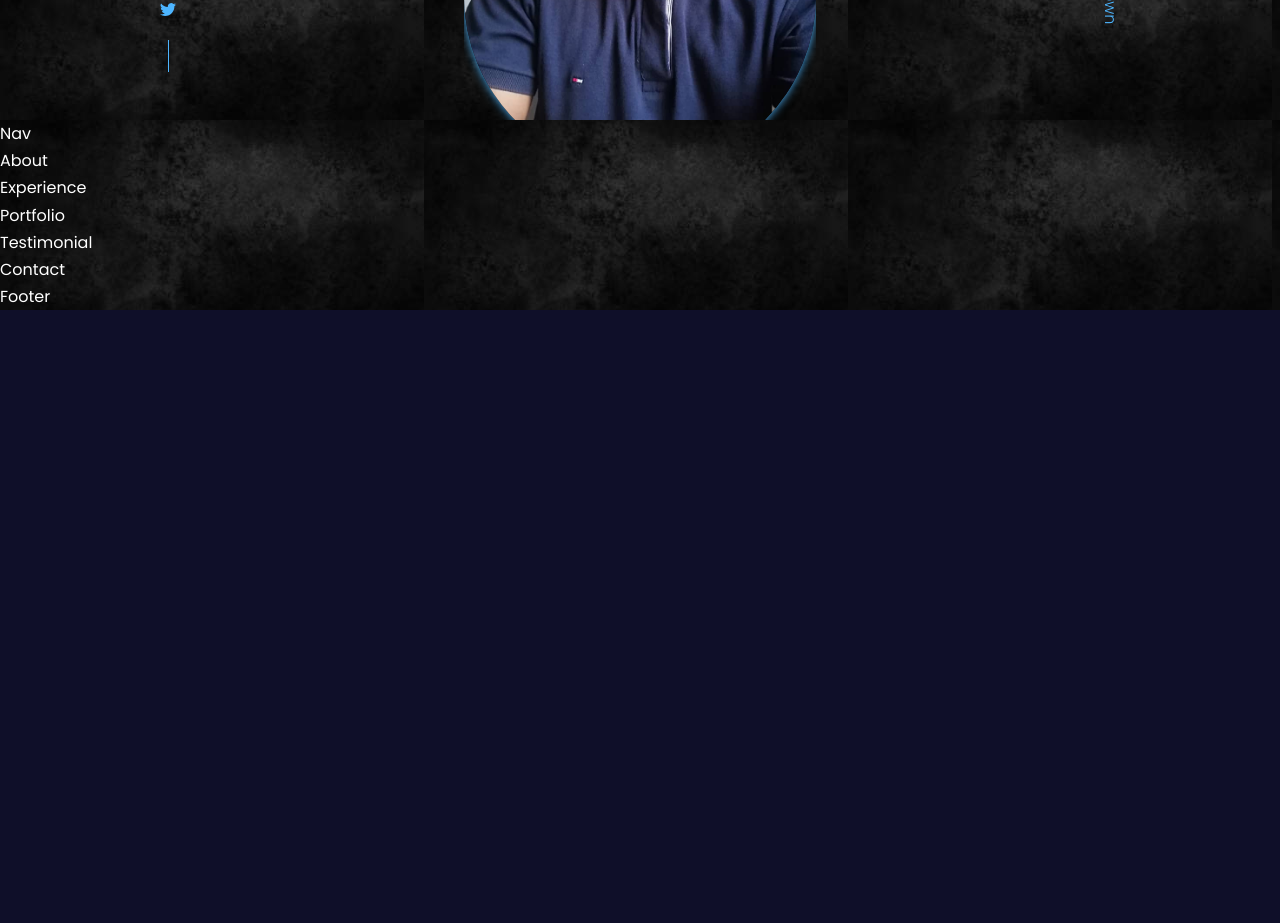
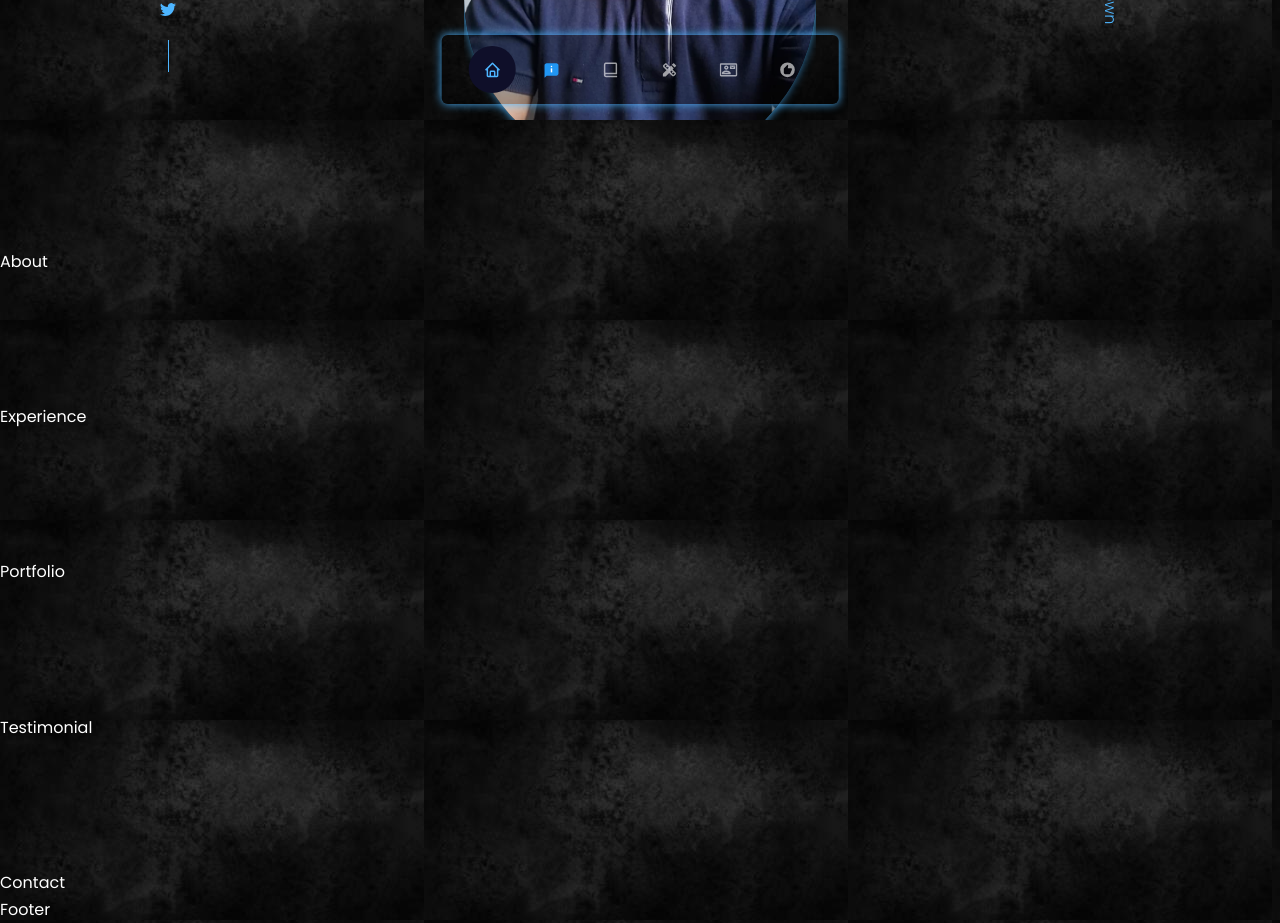
Before and after one commit to fortuneonyeka/react-portfolio, a React (Create React App) app: page / in a window 1280 px wide. Shown: the part 680-1603 px from the top of the page. Before the commit the page ends 990 px from the top, so only its background shows below. Built offline with nearby package versions, Linux system fonts and the light colour scheme.

Commit message:
added id to the components and set active toggle to the nav items using usestate

```diff
--- a/src/Components/about/About.jsx
+++ b/src/Components/about/About.jsx
@@ -3,7 +3,7 @@ import "./About.css"
 
 const About = () => {
   return (
-    <div>About</div>
+    <section id="about">About</section>
   )
 }
 
--- a/src/Components/contact/Contact.jsx
+++ b/src/Components/contact/Contact.jsx
@@ -3,7 +3,7 @@ import "./Contact.css"
 
 const Contact = () => {
   return (
-    <div>Contact</div>
+    <section id="contact">Contact</section>
   )
 }
 
--- a/src/Components/experience/Experience.jsx
+++ b/src/Components/experience/Experience.jsx
@@ -3,7 +3,7 @@ import "./Experience.css"
 
 const Experience = () => {
   return (
-    <div>Experience</div>
+    <section id="experience">Experience</section>
   )
 }
 
--- a/src/Components/footer/Footer.jsx
+++ b/src/Components/footer/Footer.jsx
@@ -3,7 +3,7 @@ import "./Footer.css"
 
 const Footer = () => {
   return (
-    <div>Footer</div>
+    <footer id="footer">Footer</footer>
   )
 }
 
--- a/src/Components/nav/Nav.css
+++ b/src/Components/nav/Nav.css
@@ -0,0 +1,35 @@
+nav {
+  background: rgba(0, 0,0,0.3 );
+  width: max-content;
+  display: block;
+  padding: 0.7rem 1.7rem;
+  z-index: 2;
+  position: fixed;
+  bottom: 1rem;
+  left: 50%;
+  transform: translate(-50%);
+  display: flex;
+  gap: 0.8rem;
+  border: none;
+  -webkit-box-shadow: 0 0 10px #4db5ff ;
+  box-shadow: 0 0 10px var(--color-primary);
+  border-radius: 6px;
+}
+
+nav a {
+  background: transparent;
+  padding: 0.9rem;
+  border-radius: 50%;
+  display: flex;
+  color: var(--color-light);
+  font-size: 1.1rem;
+}
+
+nav a:hover {
+  background: rgba(0, 0,0,0.3 );
+}
+
+nav a.active {
+  background: var(--color-bg);
+  color: var(--color-primary);
+}
--- a/src/Components/nav/Nav.jsx
+++ b/src/Components/nav/Nav.jsx
@@ -1,9 +1,24 @@
-import React from 'react'
+import React, {useState} from 'react'
 import "./Nav.css"
+import {BiHome} from "react-icons/bi"
+import {FcAbout} from "react-icons/fc"
+import {MdOutlineContactMail} from "react-icons/md"
+import {MdDesignServices, MdRecommend} from "react-icons/md"
+import {BiBookAlt} from "react-icons/bi"
+
 
 const Nav = () => {
+const [activeNav, setActiveNav] = useState("#")
+
   return (
-    <div>Nav</div>
+    <nav>
+     <a onClick={() => setActiveNav("#")} className={activeNav === "#" ? "active" : ""} href="#"><BiHome/></a>
+     <a href="#about" onClick={() => setActiveNav("#about")} className={activeNav === "#about" ? "active" : ""}><FcAbout/></a>
+     <a href="#experience" onClick={() => setActiveNav("#experience")} className={activeNav === "#experience" ? "active" : ""}><BiBookAlt/></a>
+     <a href="#portfolio" onClick={() => setActiveNav("#portfolio")} className={activeNav === "#about" ? "active" : ""}><MdDesignServices/></a>
+     <a href="#contact" onClick={() => setActiveNav("contact")} className={activeNav === "#contact" ? "active" : ""}><MdOutlineContactMail/></a>
+     <a href="#testimonials" onClick={() => setActiveNav("#testimonials")} className={activeNav === "#testimonials" ? "active" : ""}><MdRecommend/></a>
+    </nav>
   )
 }
 
--- a/src/Components/portfolio/Portfolio.jsx
+++ b/src/Components/portfolio/Portfolio.jsx
@@ -3,7 +3,7 @@ import "./Portfolio.css"
 
 const Portfolio = () => {
   return (
-    <div>Portfolio</div>
+    <section id="portfolio">Portfolio</section>
   )
 }
 
--- a/src/Components/testimonials/Testimonial.jsx
+++ b/src/Components/testimonials/Testimonial.jsx
@@ -3,7 +3,7 @@ import "./Testimonials.css"
 
 const Testimonial = () => {
   return (
-    <div>Testimonial</div>
+    <section id="testimonials">Testimonial</section>
   )
 }
 
--- a/src/index.css
+++ b/src/index.css
@@ -123,6 +123,7 @@ img {
 
   section {
     margin-top: 6rem;
+    height: 100vh;
   }
 }
 
```
